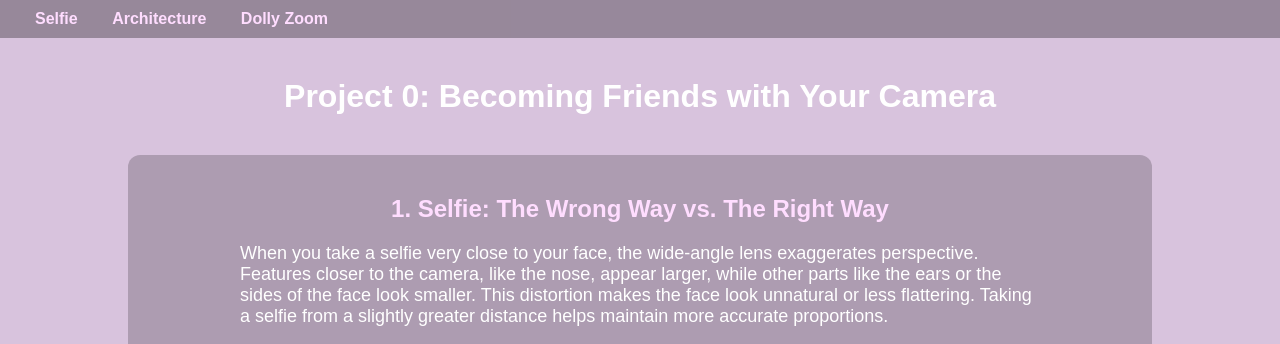
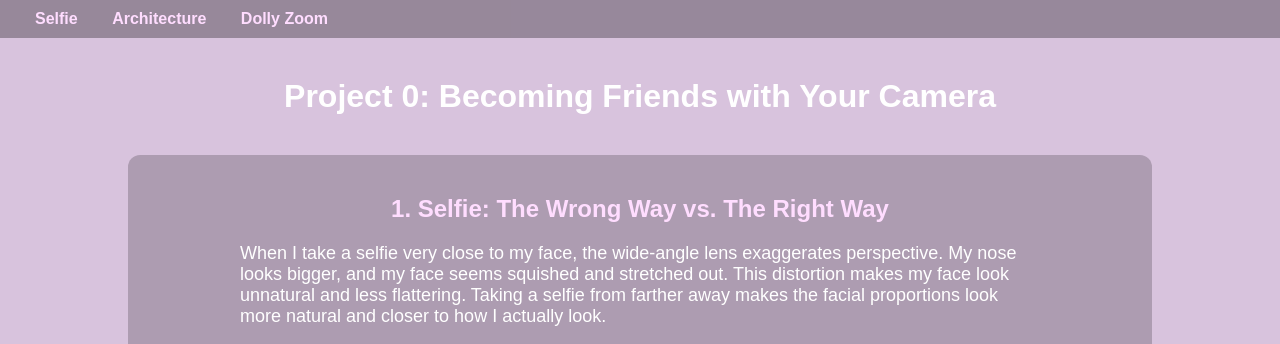
Before and after one commit to freyasun-code/freyasun-code.github.io, a plain HTML site: page index.html in a window 1280 px wide. Shown: the top 344 px of the page. Drawn offline with Linux system fonts and the light colour scheme.

Commit message:
index.html

```diff
--- a/index.html
+++ b/index.html
@@ -76,10 +76,9 @@
 
   <!-- 分析性文字 -->
   <p style="text-align:left; max-width:800px; margin:auto; margin-bottom:20px; font-size:18px">
-    When you take a selfie very close to your face, the wide-angle lens exaggerates perspective.
-    Features closer to the camera, like the nose, appear larger, while other parts like the ears
-    or the sides of the face look smaller. This distortion makes the face look unnatural or less flattering.
-    Taking a selfie from a slightly greater distance helps maintain more accurate proportions.
+    When I take a selfie very close to my face, the wide-angle lens exaggerates perspective.
+    My nose looks bigger, and my face seems squished and stretched out. This distortion makes my face look unnatural and less flattering.
+    Taking a selfie from farther away makes the facial proportions look more natural and closer to how I actually look.
   </p>
 
   <!-- 图片并排 + 图片下方文字 -->
@@ -126,7 +125,7 @@
     <div class="section" id="dollyzoom">
       <h2>3. The Dolly Zoom</h2>
       <p style="text-align:left; max-width:800px; margin:auto; margin-bottom:20px; font-size:18px">
-        I move the camera back and zoom in, keeping the resulting image roughly the same size. Then I got the classic film effect--dolly zoom</p>
+        I move the camera back and zoom in, keeping the resulting image roughly the same size. Then I got the classic film effect--dolly zoom.</p>
          <video controls width="600">
         <source src="dollyzoom.mp4" type="video/mp4">
         Your browser does not support the video tag.
```
